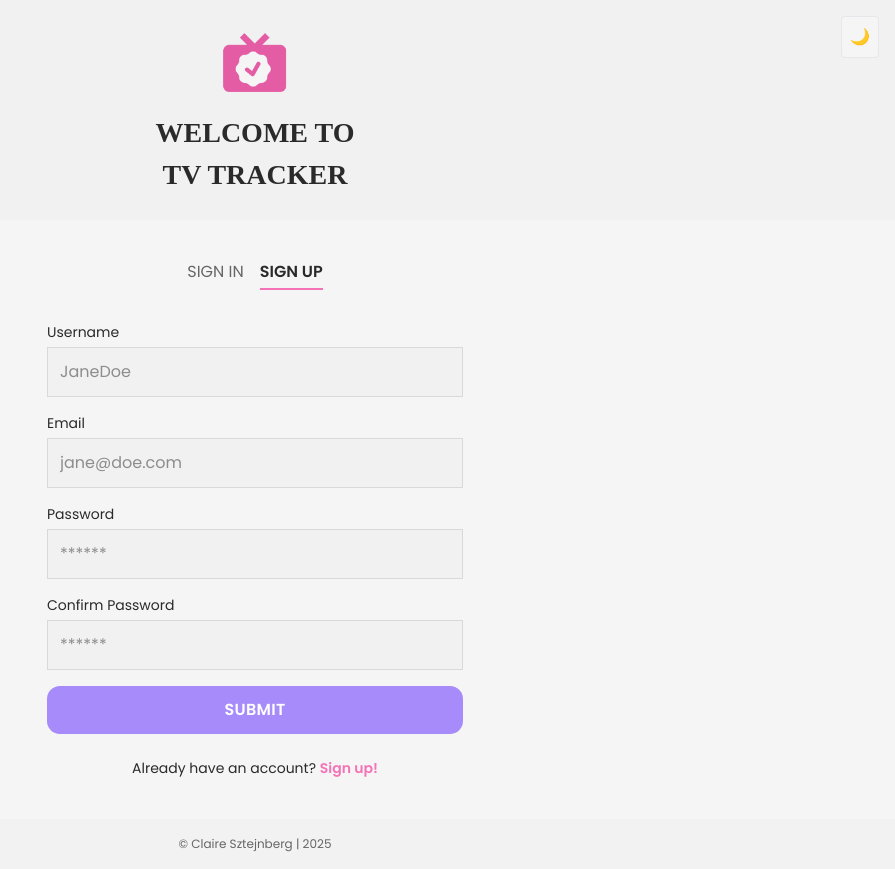
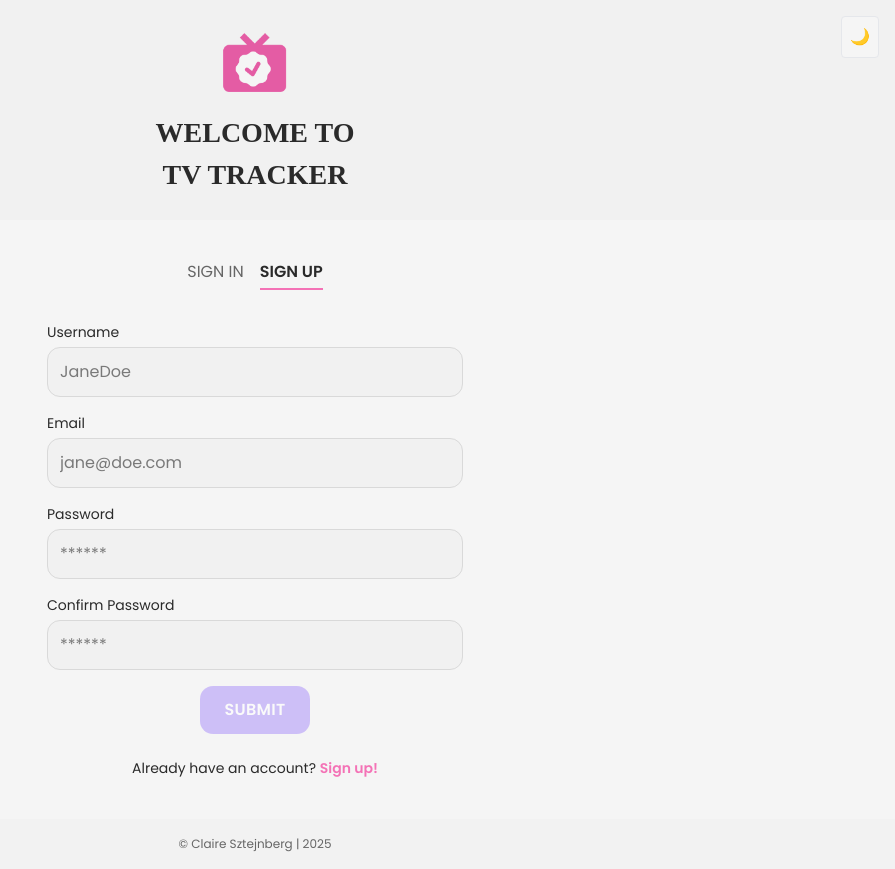
Before and after one commit to claireszt/tv-tracker, a Next.js app: page /auth/signup in a window 1280 px wide. Shown: the whole page, without its empty margins (385-1280 px from the left). Built offline with nearby package versions, Linux system fonts and the light colour scheme.

Commit message:
feature(auth): improve validation, error messages, and UI fixes

```diff
--- a/package.json
+++ b/package.json
@@ -15,11 +15,14 @@
     "prepare": "husky install"
   },
   "dependencies": {
+    "@hookform/resolvers": "^4.1.3",
     "@prisma/client": "^6.4.1",
     "next": "15.1.7",
     "react": "^19.0.0",
     "react-dom": "^19.0.0",
-    "use-debounce": "^10.0.4"
+    "react-hook-form": "^7.54.2",
+    "use-debounce": "^10.0.4",
+    "zod": "^3.24.2"
   },
   "devDependencies": {
     "@commitlint/cli": "^19.7.1",
--- a/src/app/auth/signin/page.tsx
+++ b/src/app/auth/signin/page.tsx
@@ -3,9 +3,45 @@
 import Button from "@/components/ui/Button";
 import Input from "@/components/ui/Input";
 import ThemeToggle from "@/components/ui/ThemeToggle";
+import { zodResolver } from "@hookform/resolvers/zod";
 import Image from "next/image";
+import { useEffect, useState } from "react";
+import { useForm } from "react-hook-form";
+import * as z from "zod";
+
+// Define Validation Schema
+const signInSchema = z.object({
+  email: z.string().email("Invalid email address"),
+  password: z.string().min(6, "Password must be at least 6 characters"),
+});
 
 export default function SignIn() {
+  const [loading, setLoading] = useState(false);
+
+  useEffect(() => {
+    window.scrollTo(0, 0);
+  }, []);
+
+  const {
+    register,
+    handleSubmit,
+    formState: { errors, isValid },
+  } = useForm({
+    resolver: zodResolver(signInSchema),
+    mode: "onBlur",
+    criteriaMode: "all",
+  });
+
+  const onSubmit = async (data: any) => {
+    setLoading(true);
+    try {
+      // eslint-disable-next-line no-console
+      console.log("Form Submitted:", data);
+    } finally {
+      setLoading(false);
+    }
+  };
+
   return (
     <div className="min-h-screen flex flex-col bg-light-background dark:bg-dark-background">
       {/* Header (Logo + Theme Toggle) */}
@@ -31,18 +67,33 @@ export default function SignIn() {
           </div>
 
           {/* Sign-in Form */}
-          <form className="mt-6 space-y-4">
-            <Input label="Email" type="email" placeholder="jane@doe.com" />
-            <Input label="Password" type="password" placeholder="******" />
+          <form onSubmit={handleSubmit(onSubmit)} className="mt-6 space-y-4" noValidate>
+            <Input
+              label="Email"
+              type="email"
+              placeholder="jane@doe.com"
+              {...register("email")}
+              error={errors.email?.message}
+            />
 
-            {/* Forgot Password Link */}
+            <Input
+              label="Password"
+              type="password"
+              placeholder="******"
+              {...register("password")}
+              error={errors.password?.message}
+            />
+
+            {/* Forgot Password */}
             <div className="flex justify-end">
               <a href="#" className="text-light-accent dark:text-dark-accent text-sm">
                 Forgot password?
               </a>
             </div>
 
-            <Button text="SUBMIT" />
+            <div className="flex justify-center">
+              <Button text={loading ? "Loading..." : "SUBMIT"} disabled={loading || !isValid} />
+            </div>
           </form>
 
           {/* Sign-up Link */}
--- a/src/app/auth/signup/page.tsx
+++ b/src/app/auth/signup/page.tsx
@@ -3,9 +3,48 @@
 import Button from "@/components/ui/Button";
 import Input from "@/components/ui/Input";
 import ThemeToggle from "@/components/ui/ThemeToggle";
+import { zodResolver } from "@hookform/resolvers/zod";
 import Image from "next/image";
+import { useState } from "react";
+import { useForm } from "react-hook-form";
+import * as z from "zod";
+
+// Define Validation Schema
+const signUpSchema = z
+  .object({
+    username: z.string().min(3, "Username must be at least 3 characters"),
+    email: z.string().email("Invalid email address"),
+    password: z.string().min(6, "Password must be at least 6 characters"),
+    confirmPassword: z.string(),
+  })
+  .refine((data) => data.password === data.confirmPassword, {
+    message: "Passwords do not match",
+    path: ["confirmPassword"],
+  });
 
 export default function SignUp() {
+  const [loading, setLoading] = useState(false);
+
+  const {
+    register,
+    handleSubmit,
+    formState: { errors, isValid },
+  } = useForm({
+    resolver: zodResolver(signUpSchema),
+    mode: "onBlur",
+    criteriaMode: "all",
+  });
+
+  const onSubmit = async (data: any) => {
+    setLoading(true);
+    try {
+      // eslint-disable-next-line no-console
+      console.log("Form Submitted:", data);
+    } finally {
+      setLoading(false);
+    }
+  };
+
   return (
     <div className="min-h-screen flex flex-col bg-light-background dark:bg-dark-background">
       {/* Header (Logo + Theme Toggle) */}
@@ -30,14 +69,43 @@ export default function SignUp() {
             </span>
           </div>
 
-          {/* Sign-in Form */}
-          <form className="mt-6 space-y-4">
-            <Input label="Username" type="text" placeholder="JaneDoe" />
-            <Input label="Email" type="email" placeholder="jane@doe.com" />
-            <Input label="Password" type="password" placeholder="******" />
-            <Input label="Confirm Password" type="password" placeholder="******" />
+          {/* Form */}
+          <form onSubmit={handleSubmit(onSubmit)} className="mt-6 space-y-4" noValidate>
+            <Input
+              label="Username"
+              type="text"
+              placeholder="JaneDoe"
+              {...register("username")}
+              error={errors.username?.message}
+            />
 
-            <Button text="SUBMIT" />
+            <Input
+              label="Email"
+              type="email"
+              placeholder="jane@doe.com"
+              {...register("email")}
+              error={errors.email?.message}
+            />
+
+            <Input
+              label="Password"
+              type="password"
+              placeholder="******"
+              {...register("password")}
+              error={errors.password?.message}
+            />
+
+            <Input
+              label="Confirm Password"
+              type="password"
+              placeholder="******"
+              {...register("confirmPassword")}
+              error={errors.confirmPassword?.message}
+            />
+
+            <div className="flex justify-center">
+              <Button text={loading ? "Loading..." : "SUBMIT"} disabled={loading || !isValid} />
+            </div>
           </form>
 
           {/* Sign-up Link */}
--- a/src/components/ui/Button.tsx
+++ b/src/components/ui/Button.tsx
@@ -1,8 +1,19 @@
-export default function Button({ text, onClick }: { text: string; onClick?: () => void }) {
+export default function Button({
+  text,
+  onClick,
+  disabled,
+}: {
+  text: string;
+  onClick?: () => void;
+  disabled?: boolean;
+}) {
   return (
     <button
       onClick={onClick}
-      className="w-full py-3 rounded-md bg-light-primary dark:bg-dark-primary text-white text-base font-bold tracking-wider uppercase hover:bg-light-secondary dark:hover:bg-dark-secondary transition"
+      disabled={disabled}
+      className={`px-6 py-3 rounded-md bg-light-primary dark:bg-dark-primary text-white text-base font-bold tracking-wider uppercase
+        hover:bg-light-secondary dark:hover:bg-dark-secondary transition
+        ${disabled ? "opacity-50 cursor-not-allowed" : ""}`}
     >
       {text}
     </button>
--- a/src/components/ui/Input.tsx
+++ b/src/components/ui/Input.tsx
@@ -2,10 +2,13 @@ export default function Input({
   label,
   type,
   placeholder,
+  error,
+  ...rest
 }: {
   label: string;
   type: string;
   placeholder: string;
+  error?: string;
 }) {
   return (
     <div className="w-full">
@@ -15,8 +18,12 @@ export default function Input({
       <input
         type={type}
         placeholder={placeholder}
-        className="w-full mt-1 p-3 border border-light-border dark:border-dark-border bg-light-surface dark:bg-dark-surface text-light-text dark:text-dark-text focus:outline-none focus:ring-2 focus:ring-light-primary/50 dark:focus:ring-dark-primary/50 placeholder:text-light-text/50 dark:placeholder:text-dark-text/50"
+        className={`w-full mt-1 p-3 border rounded-md bg-light-surface dark:bg-dark-surface text-light-text dark:text-dark-text placeholder:text-light-text/60 dark:placeholder:text-dark-text/80
+          ${error ? "border-light-error dark:border-dark-error" : "border-light-border dark:border-dark-border"}
+          focus:outline-none focus:ring-2 focus:ring-light-primary/50 dark:focus:ring-dark-primary/50`}
+        {...rest}
       />
+      {error && <p className="mt-1 text-xs text-light-error dark:text-dark-error">{error}</p>}
     </div>
   );
 }
--- a/tailwind.config.ts
+++ b/tailwind.config.ts
@@ -18,6 +18,7 @@ export default {
           primary: "#a78bfa",
           secondary: "#f472b6",
           accent: "#65d7ae",
+          error: "#e63946",
         },
         dark: {
           background: "#1a1a1a",
@@ -27,6 +28,7 @@ export default {
           primary: "#8f6bea",
           secondary: "#e45ca4",
           accent: "#2bbf87",
+          error: "#ff6b6b",
         },
       },
       fontSize: {
```
Also changed, not shown: 2 other files (tests, documents, lock files or other folders).
